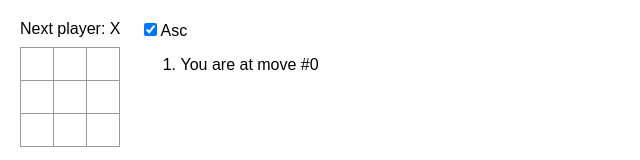
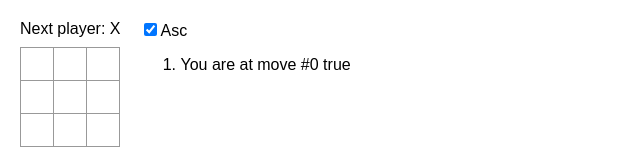
Before and after one commit to inoue-keiichi/wjwuw8, a React (Create React App) app in the folder src/: page / in a window 1280 px wide. Shown: the top 160 px of the page, without its empty margins (0-640 px from the left). Built offline with nearby package versions, Linux system fonts and the light colour scheme.

Commit message:
update additional task5

```diff
--- a/src/App.js
+++ b/src/App.js
@@ -23,9 +23,7 @@ const Board = ({ xIsNext, squares, onPlay }) => {
     } else {
       nextSquares[i] = "O";
     }
-    const row = Math.floor(i / 3);
-    const col = i % 3;
-    onPlay({ nextSquares, col, row });
+    onPlay(nextSquares);
   };
 
   const [winner, line] = calculateWinner(squares);
@@ -51,8 +49,6 @@ const Board = ({ xIsNext, squares, onPlay }) => {
               (position) => position.col === column && position.row === row
             )}
             value={squares[i]}
-            col={column}
-            row={row}
             onSquareClick={() => handleClick(i)}
           />
         );
@@ -100,34 +96,49 @@ const calculateWinner = (squares) => {
 };
 
 export default function Game() {
-  const [history, setHistory] = useState([
-    { squares: Array(9).fill(null), col: -1, row: -1 },
-  ]);
+  const [history, setHistory] = useState([Array(9).fill(null)]);
   const [currentMove, setCurrentMove] = useState(0);
   const xIsNext = currentMove % 2 === 0;
-  const currentSquares = history[currentMove].squares;
+  const currentSquares = history[currentMove];
   const [isListAsc, setIsListAsc] = useState(true);
 
-  const handlePlay = ({ nextSquares, col, row }) => {
-    const nextHistory = [
-      ...history.slice(0, currentMove + 1),
-      { squares: nextSquares, col, row },
-    ];
+  const handlePlay = (nextSquares) => {
+    const nextHistory = [...history.slice(0, currentMove + 1), nextSquares];
     setHistory(nextHistory);
     setCurrentMove(nextHistory.length - 1);
+  };
+
+  const calculatePosition = (i) => {
+    if (i < 1) {
+      return { col: -1, row: -1 };
+    }
+
+    const squares = history[i];
+    console.log(history);
+    console.log(i);
+    console.log(squares);
+    const previousSquares = history[i - 1];
+    const targetIndex = squares.findIndex(
+      (square, index) => square !== previousSquares[index]
+    );
+    return { col: targetIndex % 3, row: Math.floor(targetIndex / 3) };
   };
 
   const jumpTo = (nextMove) => {
     setCurrentMove(nextMove);
   };
 
-  const moves = history.map((h, move) => {
+  const moves = history.map((_, move) => {
+    const { col, row } = calculatePosition(move);
     if (move === history.length - 1) {
-      return <li key={move}>{`You are at move #${move}`}</li>;
+      return (
+        <li key={move}>{`You are at move #${move} ${
+          move === 0 || `(${col}, ${row})`
+        }`}</li>
+      );
     }
 
     const description = move > 0 ? `Go to move # ${move}` : `Go to game start`;
-    const { col, row } = h;
     return (
       <li key={move}>
         <button onClick={() => jumpTo(move)}>{description}</button>
```
